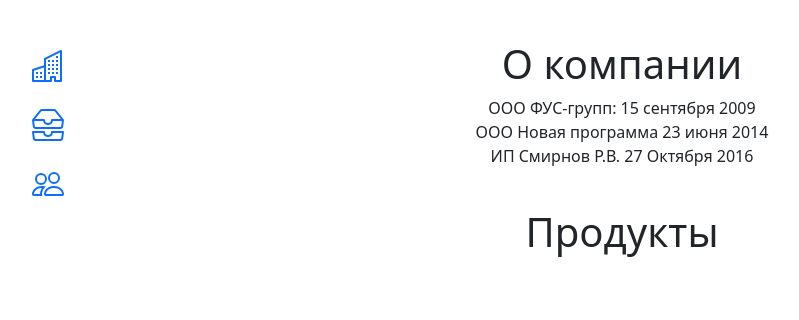
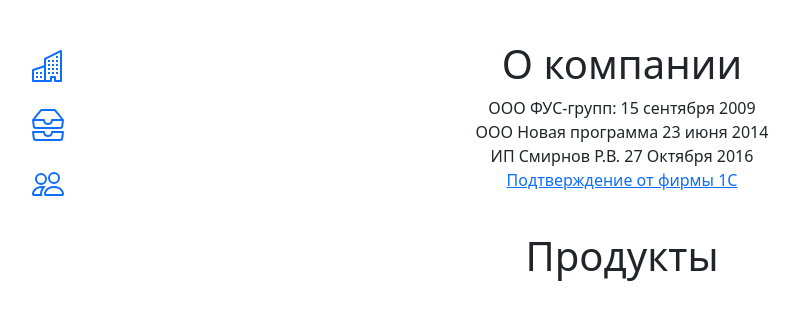
Before and after one commit to smirnovrv/NewSite, a plain HTML site: page index.html in a window 1280 px wide. Shown: the whole page, without its empty margins (18-817 px from the left). Drawn offline with nearby package versions, Linux system fonts and the light colour scheme.

Commit message:
Добавлено подтверждение от 1С о статусе франчайзи

```diff
--- a/index.html
+++ b/index.html
@@ -50,6 +50,9 @@
 		ООО ФУС-групп:		15 сентября 2009 <br>
 		ООО Новая программа	23 июня 2014 <br>
 		ИП Смирнов Р.В. 	27 Октября 2016
+		<P>
+			<a href="files/certificate from 1с to IP Smirnov.pdf" target="_blank">Подтверждение от фирмы 1С</a>
+		</P>
 	</div>
 </section>
 <section class="products">
```
Also changed, not shown: 1 other file.
